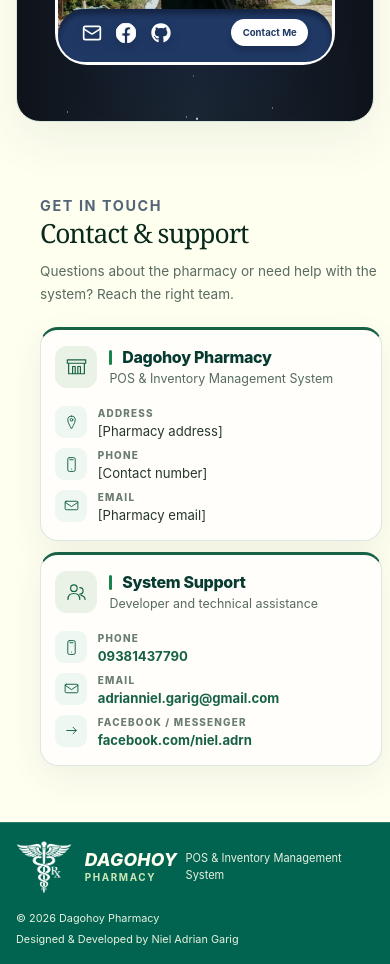
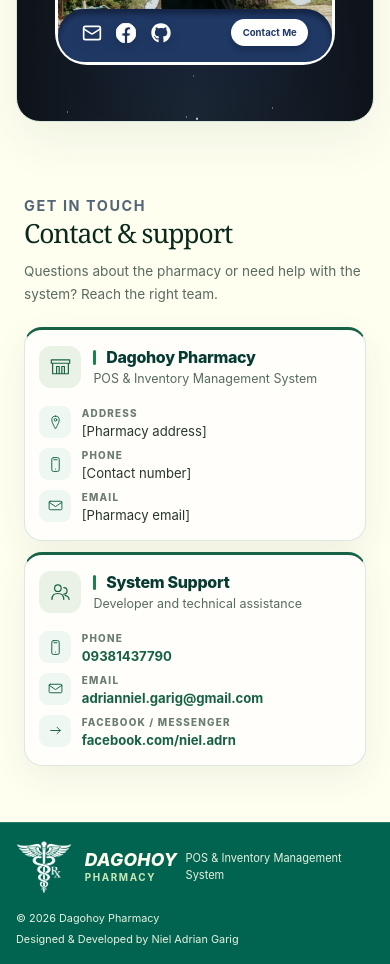
Before and after one commit to adrianniel/Dagohoy-Pharmacy-Web, a React (Vite) app: page / in a window 390 px wide. Shown: the part 2420-3384 px from the top of the page. Built offline with nearby package versions, Linux system fonts and the light colour scheme.

Commit message:
style(landing): center contact cards on mobile
Remove the mobile contact-section side offset so both contact cards are centered on phone layouts.

```diff
--- a/src/landing-modern.css
+++ b/src/landing-modern.css
@@ -673,9 +673,9 @@ html:has(.landing-page) {
   }
 }
 
-@media (prefers-reduced-motion: reduce) {
-  .landing-page .business-starfield__layer {
-    animation: none;
+@media (max-width: 850px) {
+  .landing-page .contact-section {
+    margin-inline: 0;
   }
 }
 
@@ -4352,3 +4352,9 @@ html:has(.landing-page) {
     --landing-nav-height: 102px;
   }
 }
+
+@media (max-width: 850px) {
+  .landing-page .contact-section {
+    margin-inline: 0;
+  }
+}
```
